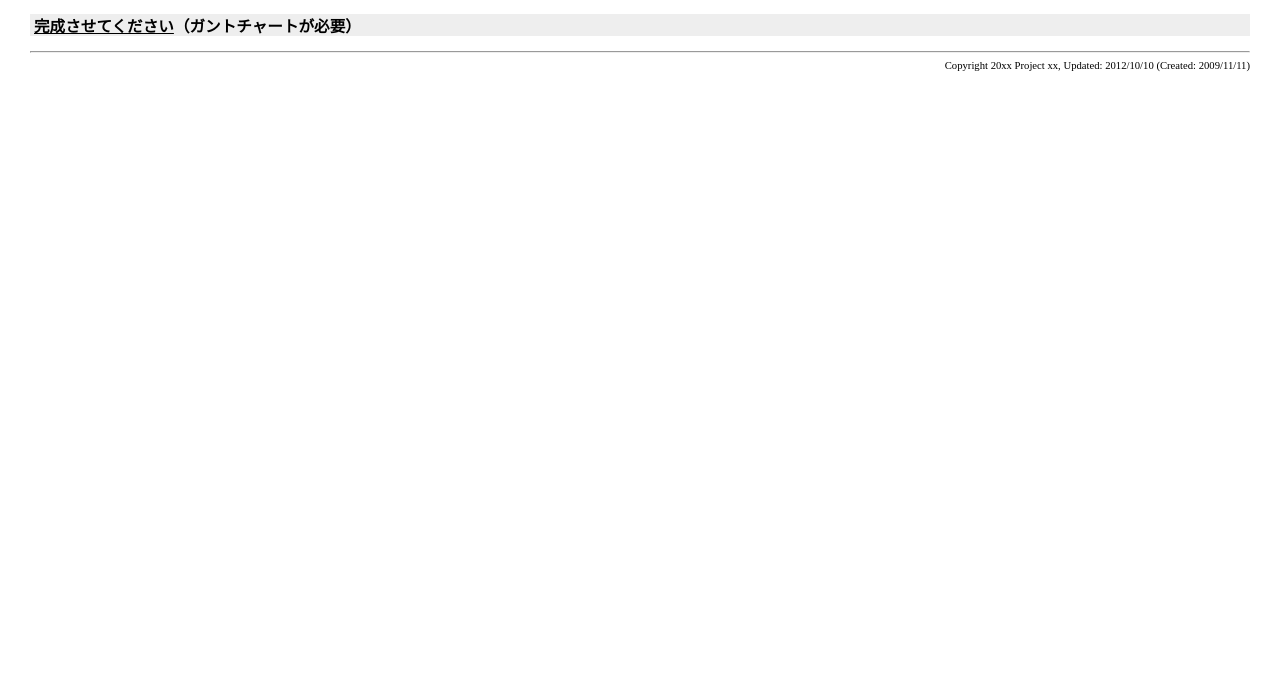
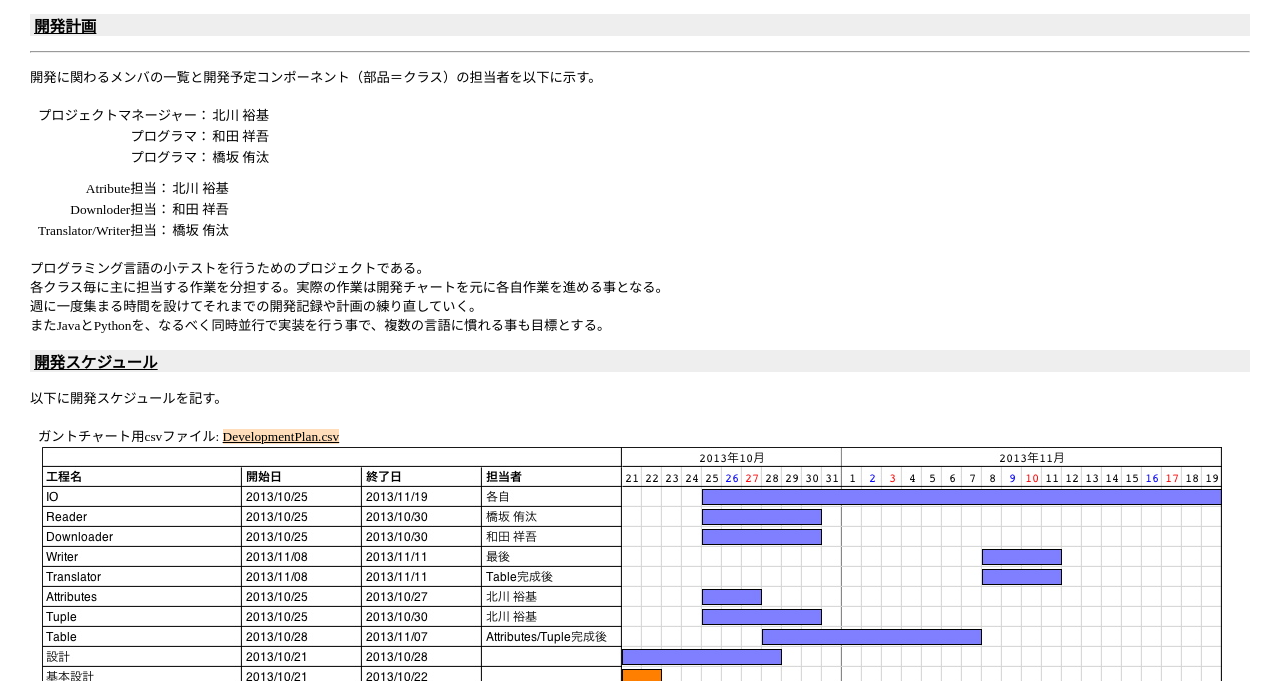
Before and after one commit to g1144407/PrimeMinisters, a plain HTML site: page SouriDaijin/DevelopmentPlan/index.html in a window 1280 px wide. Shown: the part 119-800 px from the top of the page. Drawn offline with Linux system fonts and the light colour scheme.

Commit message:
sueSama - 開発計画作成
topページ、DevelopmentPlanページ修正

```diff
--- a/SouriDaijin/DevelopmentPlan/index.html
+++ b/SouriDaijin/DevelopmentPlan/index.html
@@ -249,9 +249,91 @@ th {
 <hr>
 <h2>プログラミング言語：小テスト「総理大臣」開発計画書</h2>
 <div class="belt">
-<h3><a name="KanseiSaseteKudasai">完成させてください</a>（ガントチャートが必要）</h3>
+    <h3><a name="KaihatsuKeikaku">開発計画</a></h3>
 </div>
 <hr>
-<div class="right-small">Copyright 20xx Project xx, Updated: 2012/10/10 (Created: 2009/11/11)</div>
+
+<p>開発に関わるメンバの一覧と開発予定コンポーネント（部品＝クラス）の担当者を以下に示す。</p>
+<table summary="table">
+    <tbody>
+    <tr>
+        <td>
+            <table class="content" summary="table">
+                <tbody>
+                <tr>
+                    <td align="right">プロジェクトマネージャー：</td>
+                    <td align="left">北川 裕基</td>
+                </tr>
+                <tr>
+                    <td align="right">プログラマ：</td>
+                    <td align="left">和田 祥吾</td>
+                </tr>
+                <tr>
+                    <td align="right">プログラマ：</td>
+                    <td align="left">橋坂 侑汰</td>
+                </tr>
+                </tbody>
+            </table>
+        </td>
+    </tr>
+    </tbody>
+</table>
+<table summary="table">
+    <tbody>
+    <tr>
+        <td>
+            <table class="content" summary="table">
+                <tbody>
+                <tr>
+                    <td align="right">Atribute担当：</td>
+                    <td align="left">北川 裕基</td>
+                </tr>
+                <tr>
+                    <td align="right">Downloder担当：</td>
+                    <td align="left">和田 祥吾</td>
+                </tr>
+                <tr>
+                    <td align="right">Translator/Writer担当：</td>
+                    <td align="left">橋坂 侑汰</td>
+                </tr>
+                </tbody>
+            </table>
+        </td>
+    </tr>
+    </tbody>
+</table>
+<p>
+プログラミング言語の小テストを行うためのプロジェクトである。<br>
+各クラス毎に主に担当する作業を分担する。実際の作業は開発チャートを元に各自作業を進める事となる。<br>
+週に一度集まる時間を設けてそれまでの開発記録や計画の練り直していく。<br>
+またJavaとPythonを、なるべく同時並行で実装を行う事で、複数の言語に慣れる事も目標とする。
+</p>
+<div class="belt">
+    <h3><a name="KaihatsuSchedule">開発スケジュール</a></h3>
+</div>
+<p>
+以下に開発スケジュールを記す。<br>
+</p>
+<table summary="table">
+    <tbody>
+    <tr>
+        <td>
+            <table class="content" summary="table">
+                <tbody>
+                <tr>
+                    <td>ガントチャート用csvファイル: <a href="./DevelopmentPlan.csv">DevelopmentPlan.csv</a></td>
+                </tr>
+                <tr>
+                    <td class="center-small"><a href="./DevelopmentPlan.jpg"><img class="borderless" src="./DevelopmentPlan.jpg" alt="DevelopPlan"></a></td>
+                </tr>
+                </tbody>
+            </table>
+        </td>
+    </tr>
+    </tbody>
+</table>
+
+
+<div class="right-small">Copyright 2013 Project PrimeMinisters, Updated: 2013/10/21 (Created: 2013/10/21)</div>
 </body>
 </html>
```
Also changed, not shown: SouriDaijin/DevelopmentPlan/DevelopmentPlan.csv (added, +16 -0 lines), SouriDaijin/index.html (+3 -1 lines), SouriDaijin/DevelopmentPlan/DevelopmentPlan.jpg (added). Lines whose indentation alone changed are shown as unchanged.
